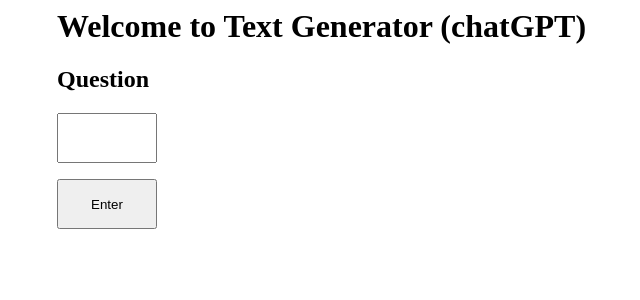
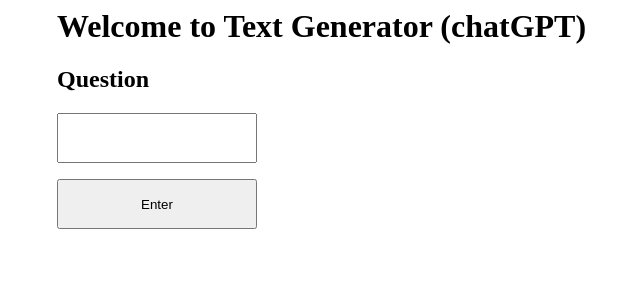
Before and after one commit to skywalker1123/zhenhong-He, a Flask app: page /text_gpt in a window 1280 px wide. Shown: the top 300 px of the page, without its empty margins (267-907 px from the left). Run offline with Flask 3, Linux system fonts and the light colour scheme.

Commit message:
Update text_gpt.html

```diff
--- a/templates/text_gpt.html
+++ b/templates/text_gpt.html
@@ -9,7 +9,7 @@
 <h1>Welcome to Text Generator (chatGPT)</h1>
 <form action="/text_result" method="post">
         <h2>Question </h2>
-        <input type = "text" name="q" style="width:100px;height:50px">
-        <p><input type = "submit" value="Enter" style="width:100px;height:50px"></p>
+        <input type = "text" name="q" style="width:200px;height:50px">
+        <p><input type = "submit" value="Enter" style="width:200px;height:50px"></p>
 </form>
 </div>
```
